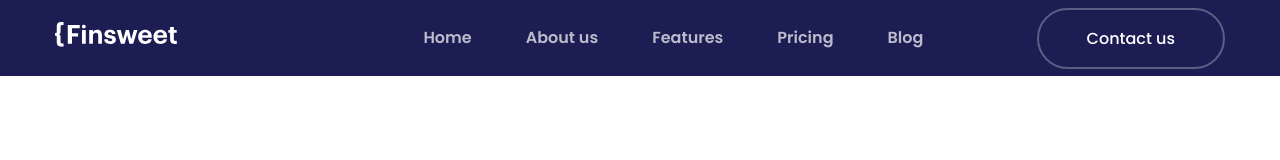
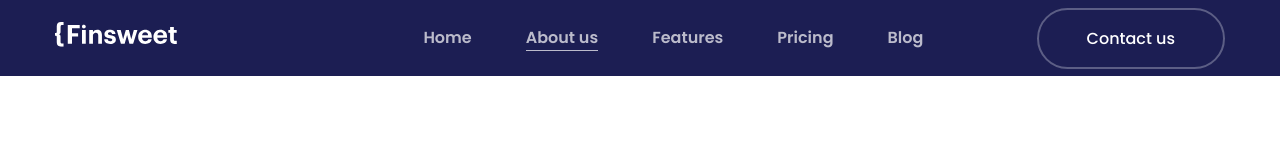
Before and after one commit to andreyk1n/finsweet, a React (Create React App) app: page /about in a window 1280 px wide. Shown: the top 160 px of the page. Built offline with nearby package versions, Linux system fonts and the light colour scheme; the HTML template or start-up script is replaced by a standard one.

Commit message:
upd styles for active status

```diff
--- a/src/template-parts/partials/footer/footer.scss
+++ b/src/template-parts/partials/footer/footer.scss
@@ -189,6 +189,12 @@
                     width: 100%;
                 }
             }
+
+            &.active {
+                &::after {
+                    width: 100%;
+                }
+            }
         }
     }
 }
--- a/src/template-parts/partials/header/header.scss
+++ b/src/template-parts/partials/header/header.scss
@@ -117,6 +117,12 @@
           width: 100%;
         }
       }
+
+      &.active {
+        &::after {
+          width: 100%;
+        }
+      }
     }
   }
 
```
